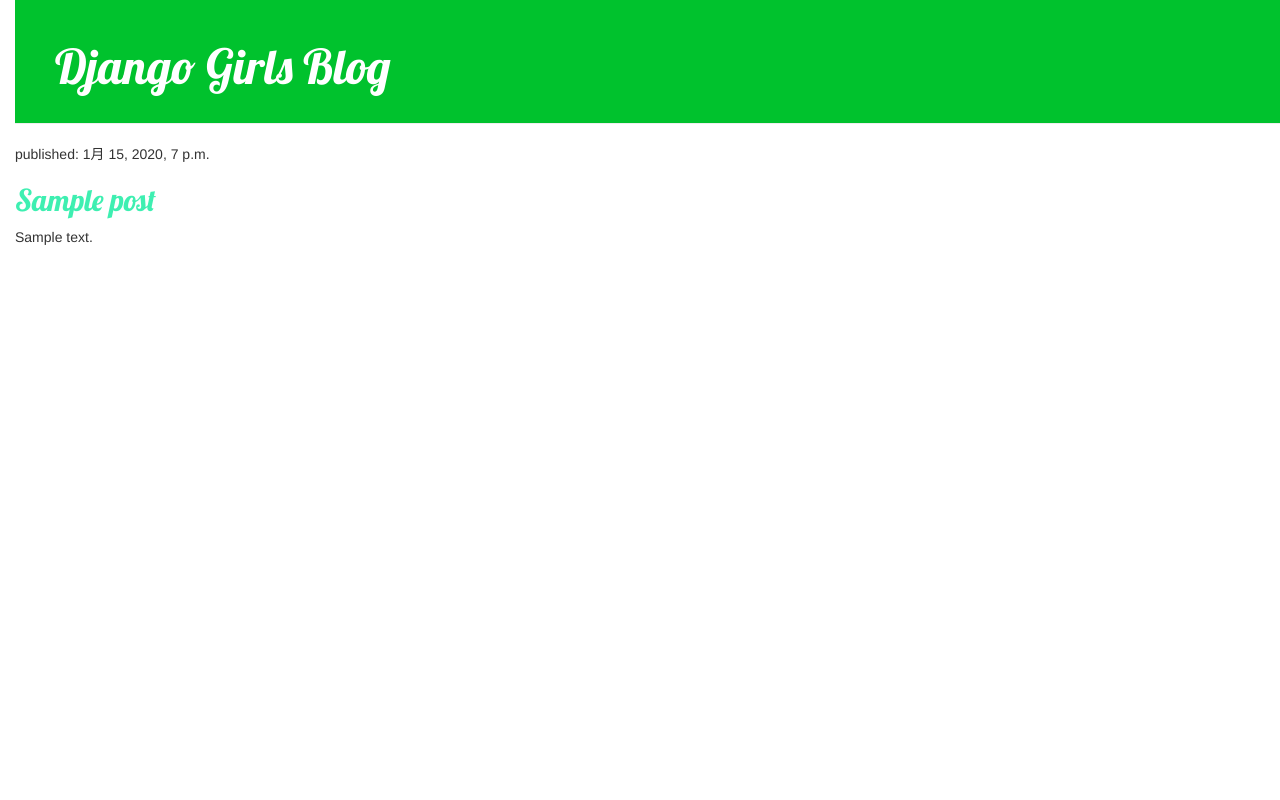
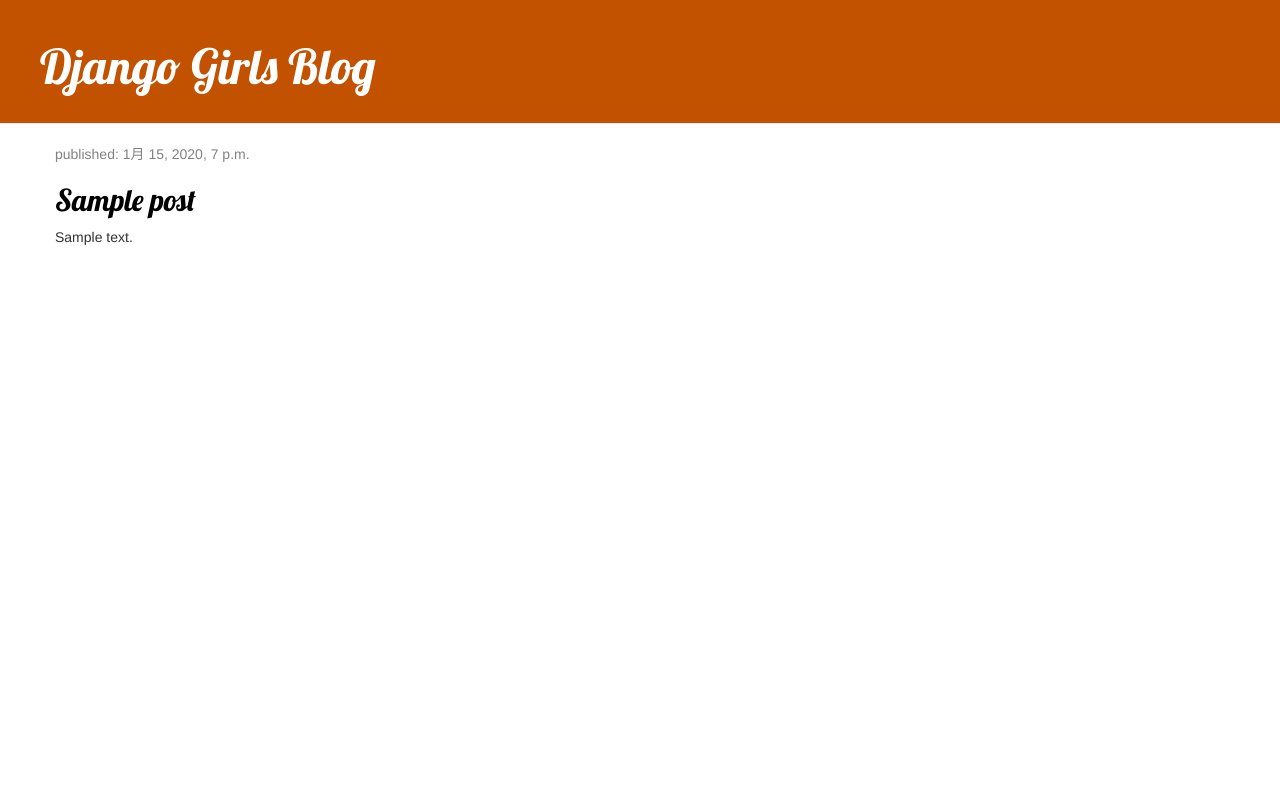
Before and after one commit to asahashi/my-first-blog, a Django app: page / in a window 1280 px wide. Run offline with Django 3.2, Linux system fonts and the light colour scheme; tables that the repository leaves empty hold one stand-in row (values such as "Sample post"); some libraries are stand-ins or nearby versions.

Commit message:
added some files

```diff
--- a/blog/static/blog/style.css
+++ b/blog/static/blog/style.css
@@ -1,14 +1,5 @@
-h1 a, h2 a {
-  color: #24eda7e1;
-  font-family: 'Lobster';
-}
-
-body {
-  padding-left: 15px;
-}
-
 .page-header {
-  background-color: #00c22d;
+  background-color: #c25100;
   margin-top: 0;
   padding: 20px 20px 20px 40px;
 }
--- /dev/null
+++ b/blog/templates/blog/base.html
@@ -0,0 +1,24 @@
+ {% load static %}
+ <html>
+    <head>
+        <title>Sahashi_blog by Django Girls blog</title>
+        <link rel="stylesheet" href="//maxcdn.bootstrapcdn.com/bootstrap/3.2.0/css/bootstrap.min.css">
+        <link rel="stylesheet" href="//maxcdn.bootstrapcdn.com/bootstrap/3.2.0/css/bootstrap-theme.min.css">
+        <link href="//fonts.googleapis.com/css?family=Lobster&subset=latin,latin-ext" rel="stylesheet" type="text/css">
+
+        <link rel="stylesheet" type="text/css" href="{% static 'blog/style.css' %}">
+    </head>
+    <body>
+      <div class="page-header">
+          <h1><a href="/">Django Girls Blog</a></h1>
+      </div>
+      <div class="content container">
+          <div class="row">
+              <div class="col-md-8">
+              {% block content %}
+              {% endblock %}
+              </div>
+          </div>
+      </div>
+     </body>
+</html>
--- a/blog/templates/blog/post_list.html
+++ b/blog/templates/blog/post_list.html
@@ -1,24 +1,13 @@
- {% load static %}
- <html>
-    <head>
-        <title>Sahashi_blog by Django Girls blog</title>
-        <link rel="stylesheet" href="//maxcdn.bootstrapcdn.com/bootstrap/3.2.0/css/bootstrap.min.css">
-        <link rel="stylesheet" href="//maxcdn.bootstrapcdn.com/bootstrap/3.2.0/css/bootstrap-theme.min.css">
-        <link href="//fonts.googleapis.com/css?family=Lobster&subset=latin,latin-ext" rel="stylesheet" type="text/css">
+{% extends 'blog/base.html' %}
 
-        <link rel="stylesheet" type="text/css" href="{% static 'blog/style.css' %}">
-    </head>
-    <body>
-        <div class="page-header">
-            <h1><a href="/">Django Girls Blog</a></h1>
-        </div>
-
-        {% for post in posts %}
-            <div>
-                <p>published: {{ post.published_date }}</p>
-                <h2><a href="">{{ post.title }}</a></h2>
+{% block content %}
+    {% for post in posts %}
+            <div class="post">
+                <div class="date">
+                    <p>published: {{ post.published_date }}</p>
+                </div>
+                <h2><a href="{% url 'post_detail' pk=post.pk %}">{{ post.title }}</a></h2>
                 <p>{{ post.text|linebreaksbr }}</p>
             </div>
         {% endfor %}
-    </body>
-</html>
+{% endblock %}
--- a/blog/urls.py
+++ b/blog/urls.py
@@ -3,4 +3,5 @@
 
 urlpatterns = [
     path('', views.post_list, name='post_list'),
+    path('post/<int:pk>/', views.post_detail, name='post_detail'),
 ]
--- a/blog/views.py
+++ b/blog/views.py
@@ -1,4 +1,4 @@
-from django.shortcuts import render
+from django.shortcuts import render, get_object_or_404
 from django.utils import timezone
 from .models import Post
 
@@ -6,3 +6,7 @@
 def post_list(request):
     posts = Post.objects.filter(published_date__lte=timezone.now()).order_by('published_date')
     return render(request, 'blog/post_list.html', {'posts': posts})
+
+def post_detail(request, pk):
+    post = get_object_or_404(Post, pk=pk)
+    return render(request, 'blog/post_detail.html', {'post': post})
--- a/mysite/settings.py
+++ b/mysite/settings.py
@@ -122,7 +122,7 @@
 # https://docs.djangoproject.com/en/3.2/howto/static-files/
 
 STATIC_URL = '/static/'
-STATIC_ROOT = os.path.join(BASE_DIR, 'static')
+#不要かも？ STATIC_ROOT = os.path.join(BASE_DIR, 'static')
 
 # Default primary key field type
 # https://docs.djangoproject.com/en/3.2/ref/settings/#default-auto-field
```
Also changed, not shown: blog/templates/blog/post_detail.html (added, +13 -0 lines).
